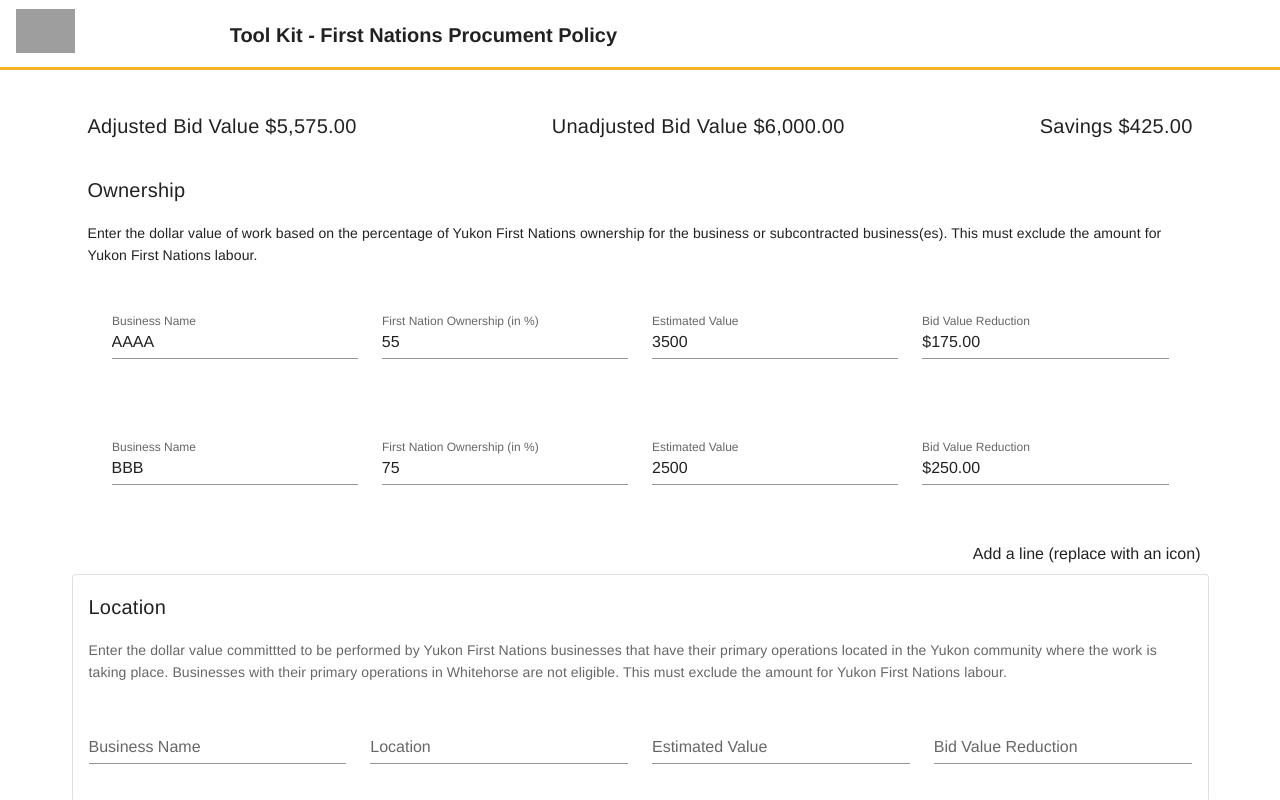
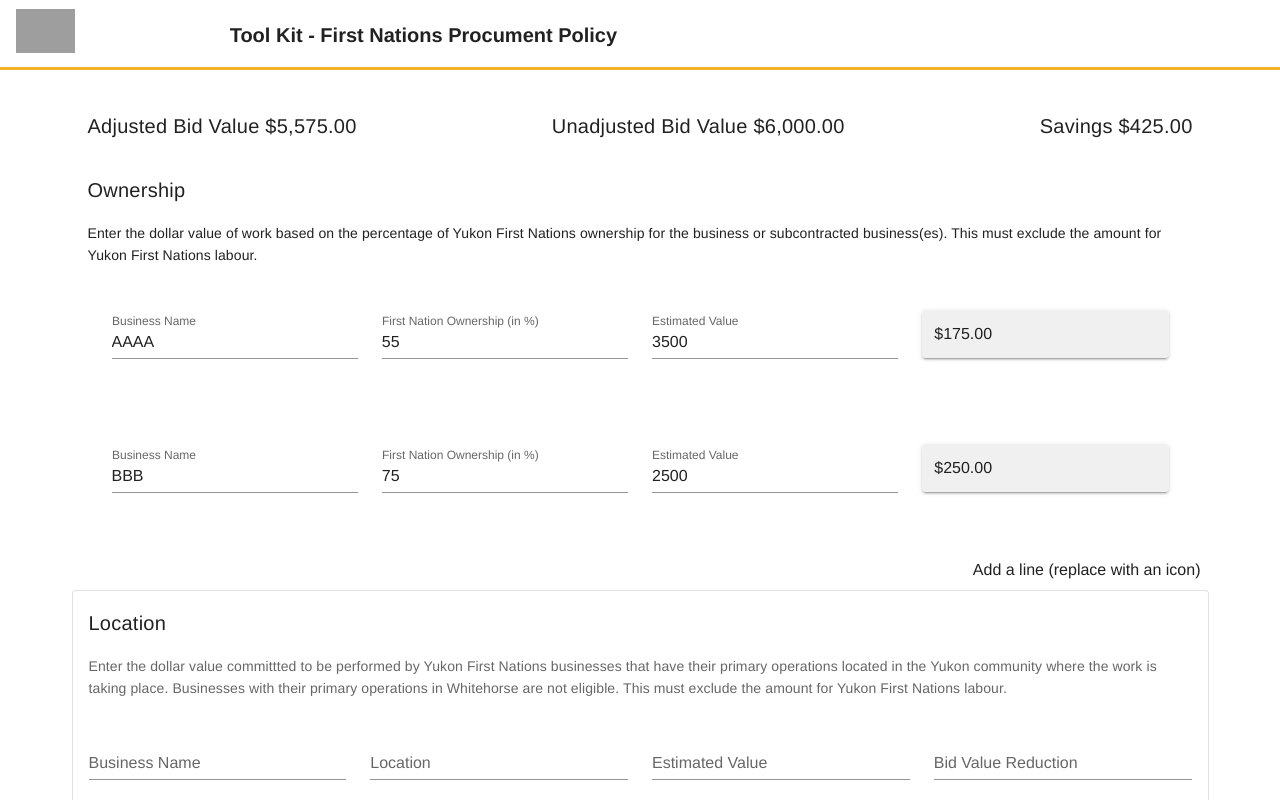
Before and after one commit to ryanjagar/bid-value-reduction-worksheet, a Vue app: page / in a window 1280 px wide. Shown: the top 800 px of the page. Built offline with nearby package versions, Linux system fonts and the light colour scheme; grey boxes are pictures that could not be loaded.

Commit message:
design element to adress issue #6

```diff
--- a/src/components/fnBVR/fnBVROwnership.vue
+++ b/src/components/fnBVR/fnBVROwnership.vue
@@ -36,7 +36,9 @@
           sm=3>
             <v-text-field
               v-model="bvrPercentage"
-              label= "Bid Value Reduction">
+              label= "Bid Value Reduction"
+              readonly
+              solo-inverted>
             </v-text-field>
           </v-col>
       </v-row>
```
